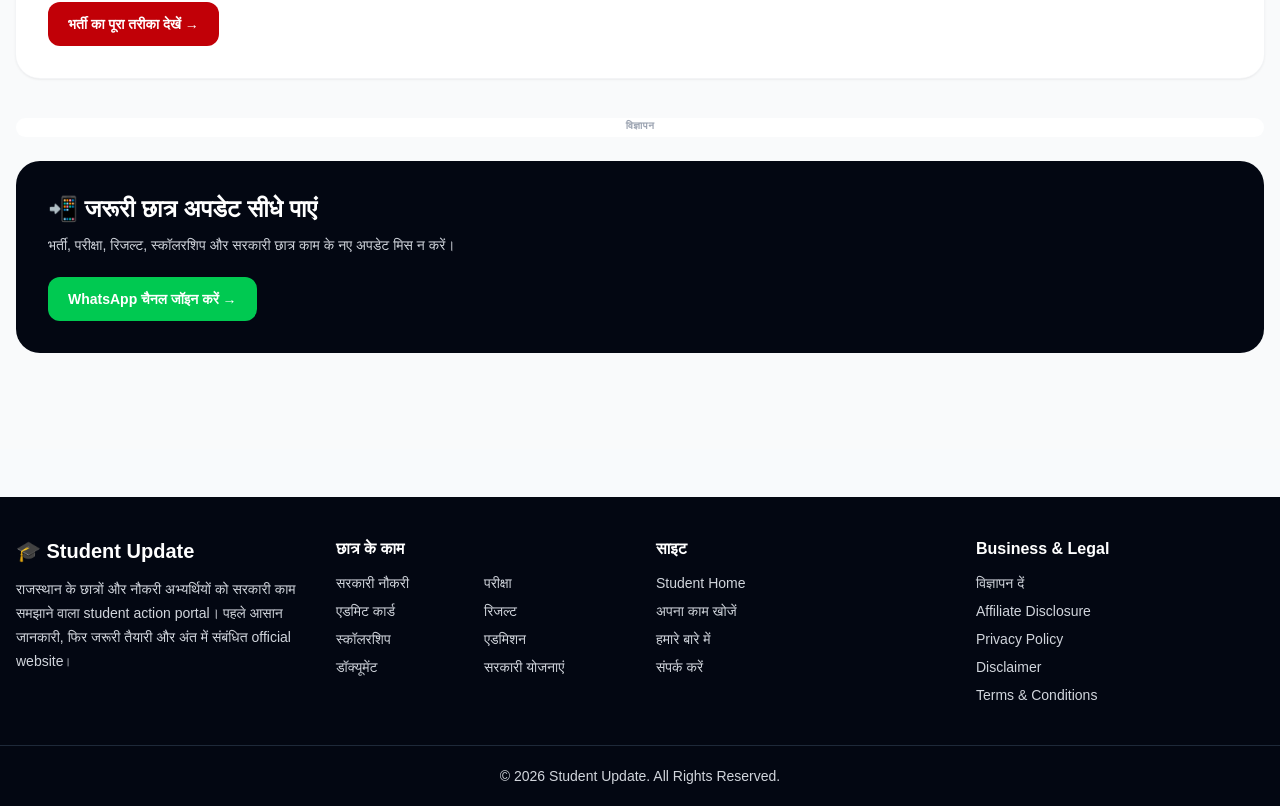
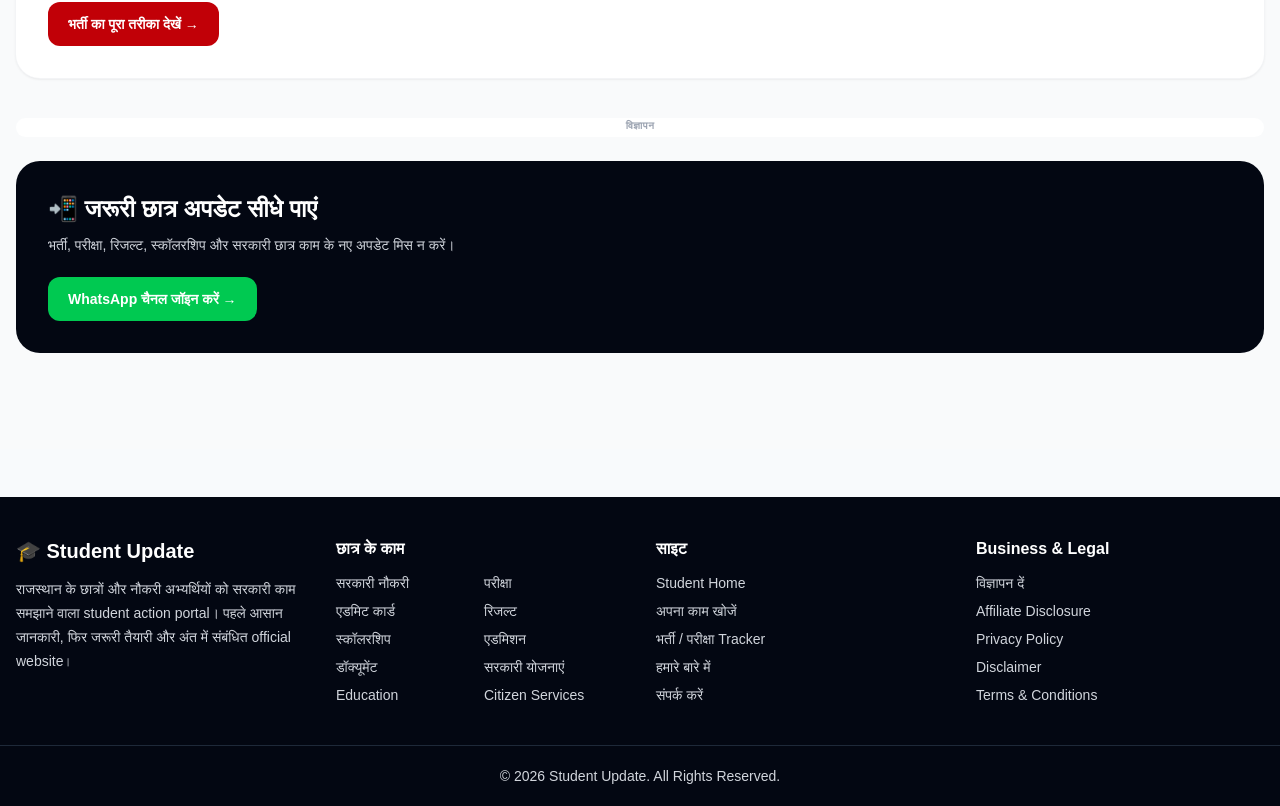
Before and after one commit to bhoopendramandoliya786-source/hindi-news, a Next.js app: page / in a window 1280 px wide. Shown: the part 2600-3406 px from the top of the page. Built offline with nearby package versions, Linux system fonts and the light colour scheme; no server answers; the database is empty.

Commit message:
Add tracker and core student categories to footer

```diff
--- a/components/Footer.tsx
+++ b/components/Footer.tsx
@@ -9,6 +9,8 @@ const tasks = [
   ["एडमिशन", "/category/admission"],
   ["डॉक्यूमेंट", "/category/documents"],
   ["सरकारी योजनाएं", "/category/schemes"],
+  ["Education", "/category/education"],
+  ["Citizen Services", "/category/citizen-services"],
 ];
 
 export default function Footer() {
@@ -30,6 +32,7 @@ export default function Footer() {
           <div className="flex flex-col gap-2 text-sm">
             <Link href="/" className="hover:text-white">Student Home</Link>
             <Link href="/search" className="hover:text-white">अपना काम खोजें</Link>
+            <Link href="/track" className="hover:text-white">भर्ती / परीक्षा Tracker</Link>
             <Link href="/about" className="hover:text-white">हमारे बारे में</Link>
             <Link href="/contact" className="hover:text-white">संपर्क करें</Link>
           </div>
```
